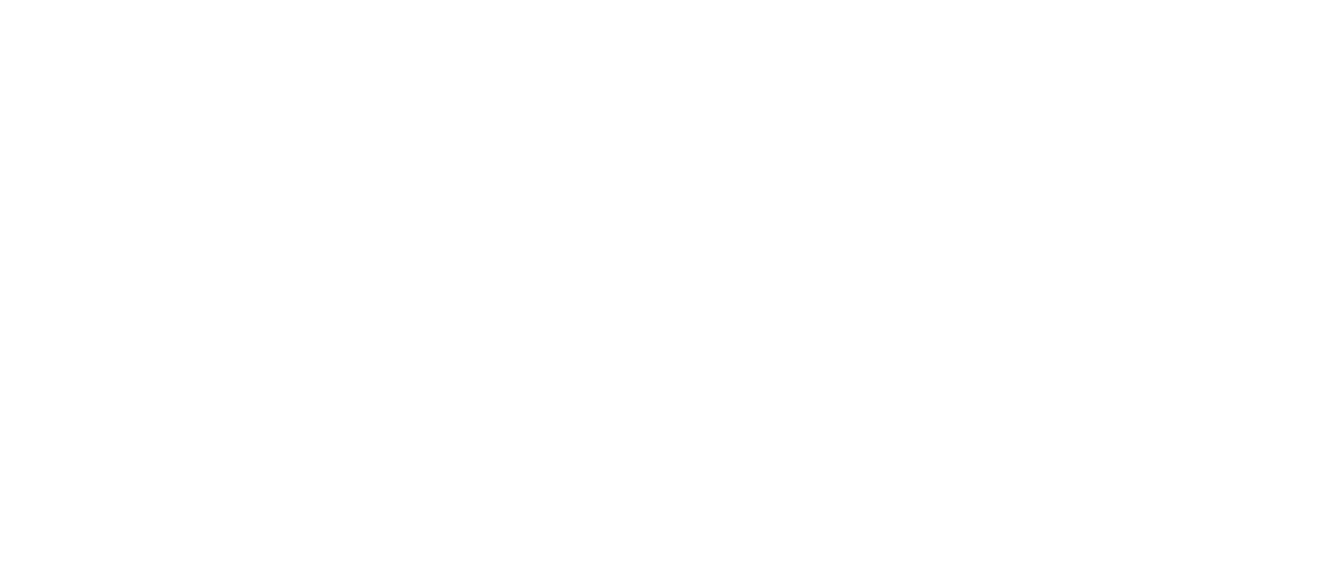
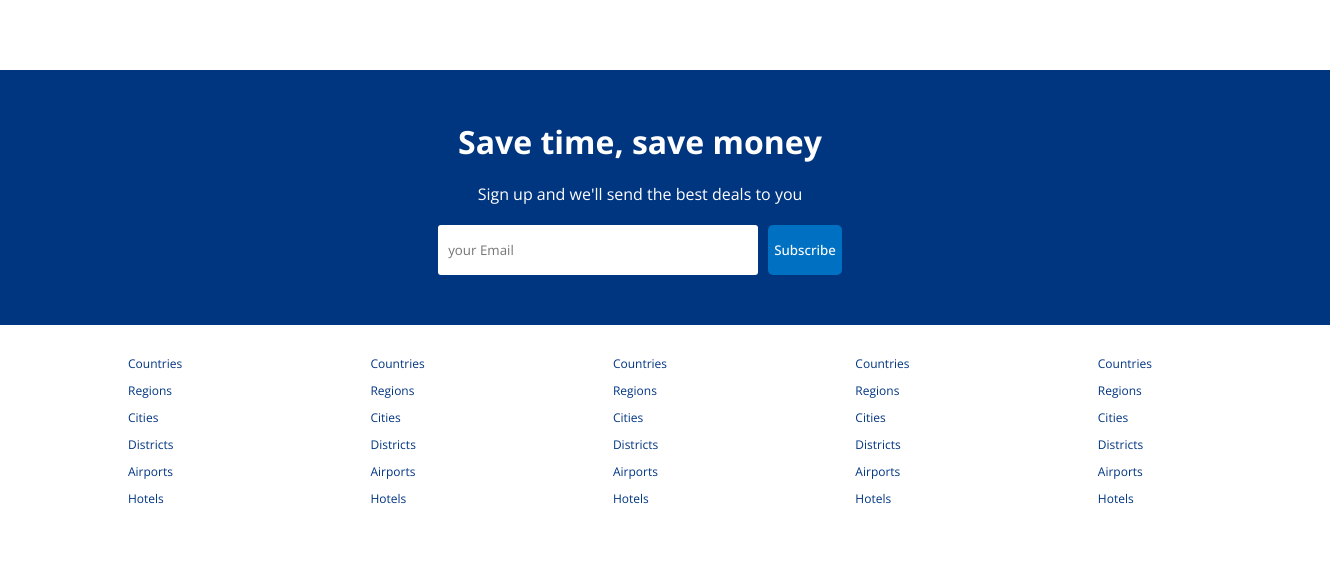
Before and after one commit to fedechaves/goinland-react, a React (Create React App) app: page / in a window 1280 px wide. Shown: the part 1465-2033 px from the top of the page, 1330 px wide, since content can reach past the window. Before the commit the page ends 1455 px from the top, so only its background shows below. Built offline with nearby package versions, Linux system fonts and the light colour scheme; the HTML template or start-up script is replaced by a standard one.

Commit message:
feat: email list and footer done

```diff
--- /dev/null
+++ b/src/components/emailList/EmailList.jsx
@@ -0,0 +1,16 @@
+import './emailList.css';
+
+const EmailList = () => {
+  return (
+    <div className='mail'>
+        <h1 className='mailTitle'>Save time, save money</h1>
+        <span className="mailDesc">Sign up and we'll send the best deals to you</span>
+        <div className="mailInputContainer">
+            <input type="text" placeholder='your Email' />
+            <button>Subscribe</button>
+        </div>
+    </div>
+  )
+}
+
+export default EmailList
--- /dev/null
+++ b/src/components/emailList/emailList.css
@@ -0,0 +1,30 @@
+.mail {
+    width: 100%;
+    margin-top: 50px;
+    background-color: #003580;
+    color: white;
+    display: flex;
+    flex-direction: column;
+    align-items: center;
+    gap: 20px;
+    padding: 50px;
+}
+
+.mailInputContainer>input {
+    width: 300px;
+    height: 30px;
+    padding: 10px;
+    border: none;
+    margin-right: 10px;
+    border-radius: 3px;
+}
+
+.mailInputContainer>button {
+    height: 50px;
+    background-color: #0071c2;
+    color: white;
+    font-weight: 500;
+    border: none;
+    border-radius: 5px;
+    cursor: pointer;
+}
--- /dev/null
+++ b/src/components/footer/Footer.jsx
@@ -0,0 +1,57 @@
+import './footer.css'
+
+const Footer = () => {
+  return (
+    <div className='footer'>
+        <div className="fLists">
+            <ul className='fList'>
+                <li className='fListItem'>Countries</li>
+                <li className='fListItem'>Regions</li>
+                <li className='fListItem'>Cities</li>
+                <li className='fListItem'>Districts</li>
+                <li className='fListItem'>Airports</li>
+                <li className='fListItem'>Hotels</li>
+            </ul>
+
+            <ul className='fList'>
+                <li className='fListItem'>Countries</li>
+                <li className='fListItem'>Regions</li>
+                <li className='fListItem'>Cities</li>
+                <li className='fListItem'>Districts</li>
+                <li className='fListItem'>Airports</li>
+                <li className='fListItem'>Hotels</li>
+            </ul>
+
+            <ul className='fList'>
+                <li className='fListItem'>Countries</li>
+                <li className='fListItem'>Regions</li>
+                <li className='fListItem'>Cities</li>
+                <li className='fListItem'>Districts</li>
+                <li className='fListItem'>Airports</li>
+                <li className='fListItem'>Hotels</li>
+            </ul>
+
+            <ul className='fList'>
+                <li className='fListItem'>Countries</li>
+                <li className='fListItem'>Regions</li>
+                <li className='fListItem'>Cities</li>
+                <li className='fListItem'>Districts</li>
+                <li className='fListItem'>Airports</li>
+                <li className='fListItem'>Hotels</li>
+            </ul>
+
+            <ul className='fList'>
+                <li className='fListItem'>Countries</li>
+                <li className='fListItem'>Regions</li>
+                <li className='fListItem'>Cities</li>
+                <li className='fListItem'>Districts</li>
+                <li className='fListItem'>Airports</li>
+                <li className='fListItem'>Hotels</li>
+            </ul>
+        </div>
+        <div className="fText">Copyright © 2023 Fedecha - Asutour.</div>
+    </div>
+  )
+}
+
+export default Footer
--- /dev/null
+++ b/src/components/footer/footer.css
@@ -0,0 +1,28 @@
+.footer {
+    width: 100%;
+    width: 1024px;
+    font-size: 12px;
+}
+
+.fLists {
+    display: flex;
+    width: 100%;
+    justify-content: space-between;
+    margin-bottom: 50px;
+}
+
+.fList{
+    list-style: none;
+    padding: 0;
+}
+
+.fListItem {
+    margin-bottom: 10px;
+    color: #003580;
+    cursor: pointer;
+}
+
+.fText {
+    text-align: center;
+    color: #003580;
+}
--- a/src/pages/home/Home.jsx
+++ b/src/pages/home/Home.jsx
@@ -5,6 +5,8 @@ import Header from "../../components/header/Header";
 import Featured from '../../components/featured/Featured';
 import PropertyList from '../../components/propertyList/PropertyList';
 import FeaturedProperties from "../../components/featuredProperties/FeaturedProperties";
+import EmailList from "../../components/emailList/EmailList";
+import Footer from "../../components/footer/Footer";
 
 const Home = () => {
   return (
@@ -17,8 +19,9 @@ const Home = () => {
         <PropertyList />
         <h1 className="homeTitle">Homes Guests Love</h1>
         <FeaturedProperties />
+        <EmailList />
+        <Footer/>
       </div>
-
     </div>
   )
 }
```
